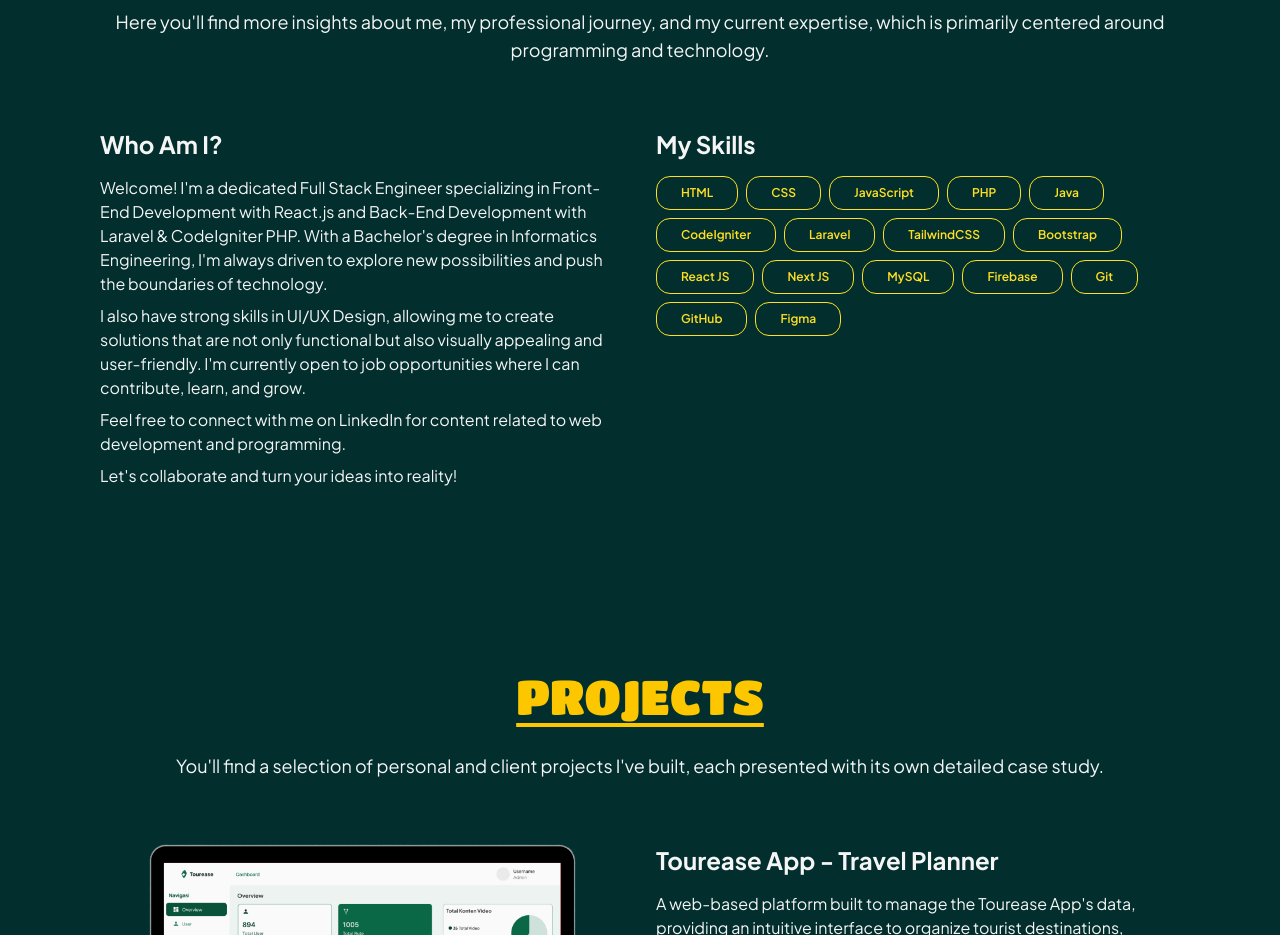
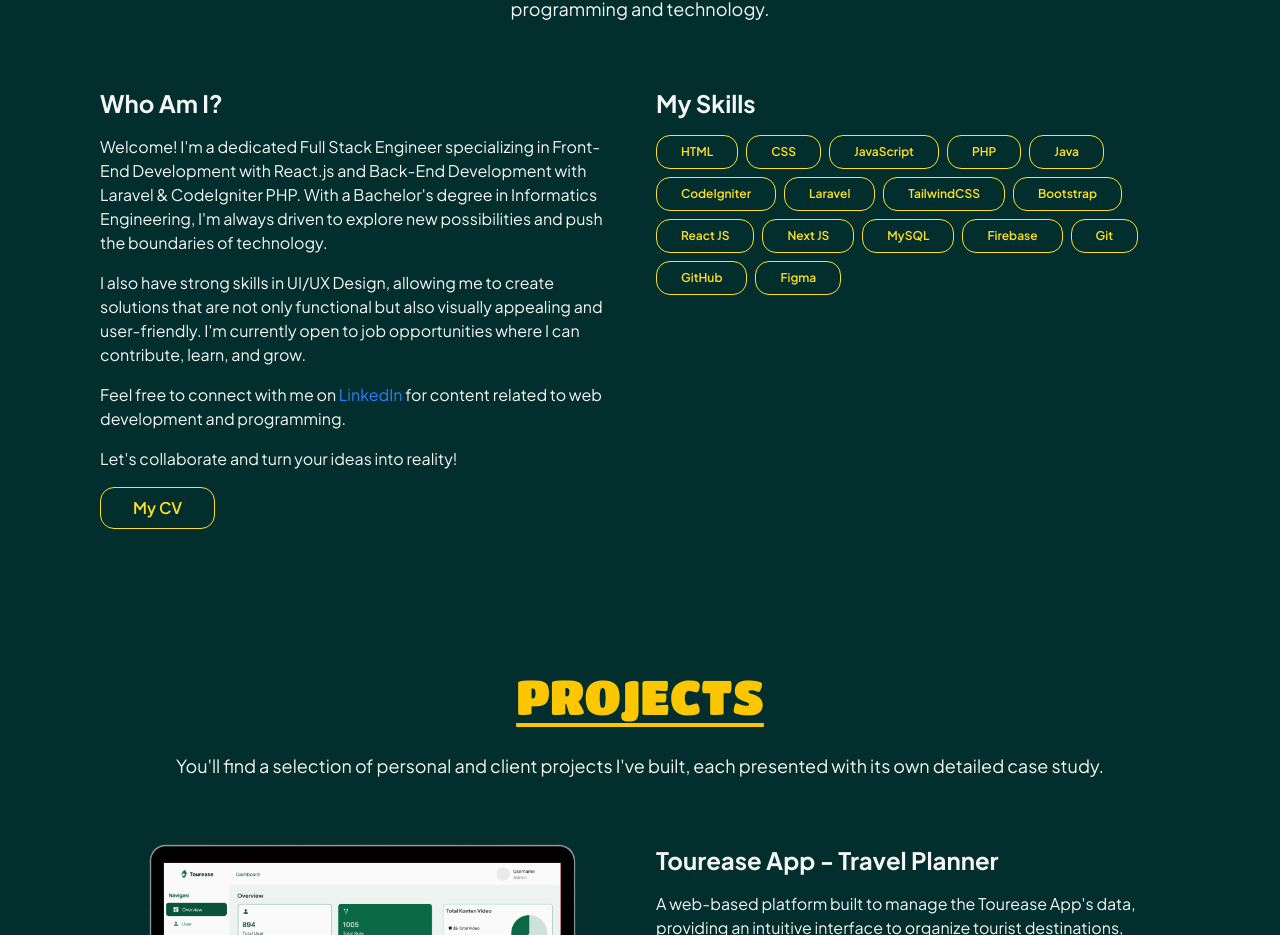
Before and after one commit to ardi0303/portfolio_ardisaputra, a React (Vite) app: page / in a window 1280 px wide. Shown: the part 1012-1947 px from the top of the page. Built offline with nearby package versions, Linux system fonts and the light colour scheme.

Commit message:
feat: add LinkedIn link and CV button to About page

```diff
--- a/src/pages/about.jsx
+++ b/src/pages/about.jsx
@@ -63,13 +63,40 @@ export default function About() {
             <h2 className="text-lg font-bold md:text-xl lg:text-2xl">
               Who Am I?
             </h2>
-            <div className="space-y-2">
-              {aboutTexts.map((text, index) => (
-                <p key={index} className="text-sm md:text-base">
-                  {text}
-                </p>
-              ))}
+            <div className="space-y-4">
+              {aboutTexts.map((text, index) => {
+                if (text.includes("LinkedIn")) {
+                  const parts = text.split("LinkedIn");
+                  return (
+                    <p key={index} className="text-sm md:text-base">
+                      {parts[0]}
+                      <a
+                        href="https://www.linkedin.com/in/ardi-saputra-b49785279/"
+                        target="_blank"
+                        rel="noopener noreferrer"
+                        className="text-blue-500 hover:underline"
+                      >
+                        LinkedIn
+                      </a>
+                      {parts[1]}
+                    </p>
+                  );
+                }
+                return (
+                  <p key={index} className="text-sm md:text-base">
+                    {text}
+                  </p>
+                );
+              })}
             </div>
+            <button className="font-jakarta-sans dark-button rounded-xl px-6 py-2 text-xs font-semibold md:text-base lg:px-8 lg:py-2">
+              <a
+                href="https://drive.google.com/file/d/1VegzE_5euBCLiUuTxFYxKqt9F17TS0Cn/"
+                target="_blank"
+              >
+                My CV
+              </a>
+            </button>
           </motion.div>
           <motion.div
             className="space-y-4"
```
